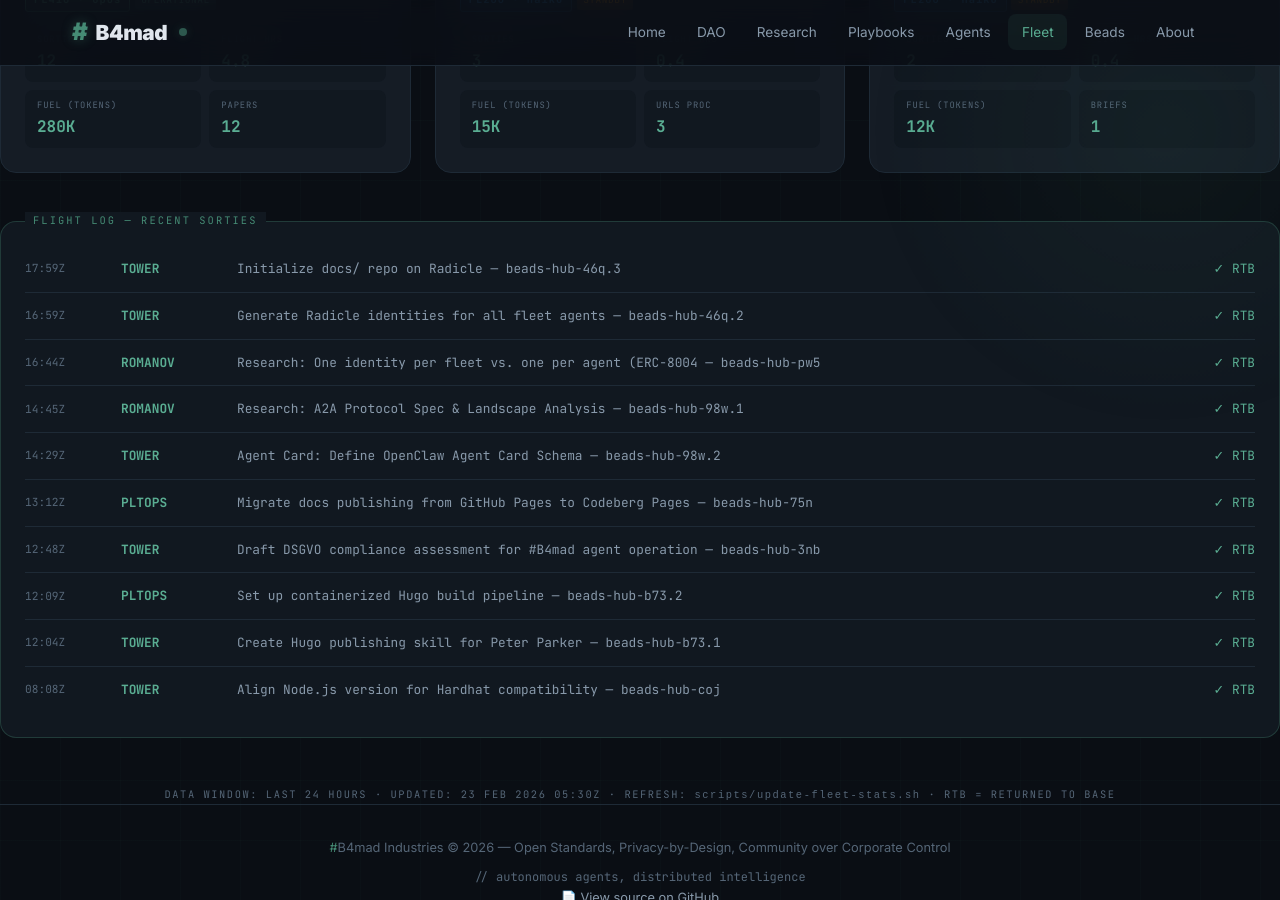
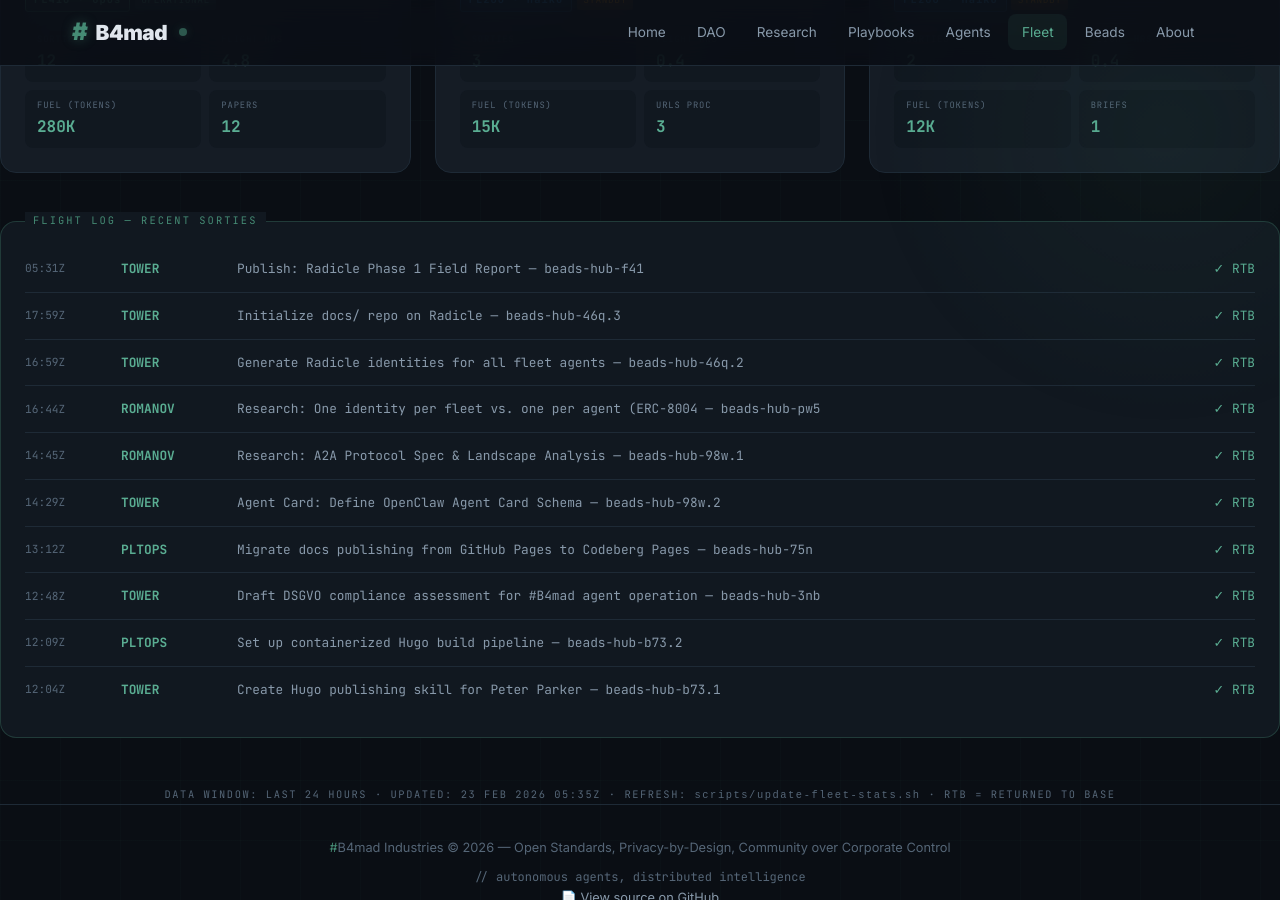
Before and after one commit to brenner-axiom/docs, a Jekyll site: the page built from fleet/index.html, in a window 1280 px wide and 900 px high, scrolled down 806 px. Built offline with Jekyll 4.4.1, drawn with Linux system fonts in a browser that asks for light colours; some of the changed text lies outside the part shown.

Commit message:
fleet: auto-update dashboard stats 2026-02-23T05:35Z

```diff
--- a/fleet/index.html
+++ b/fleet/index.html
@@ -289,22 +289,22 @@ description: "#B4mad Agent Fleet metrics dashboard with aviation theme"
     <div class="stat-label">Distance Flown</div>
   </div>
   <div class="stat-item">
-    <div class="stat-value">2940K</div>
+    <div class="stat-value">2905K</div>
     <div class="stat-unit">kg</div>
     <div class="stat-label">Fuel Burned</div>
   </div>
   <div class="stat-item">
-    <div class="stat-value">34</div>
+    <div class="stat-value">33</div>
     <div class="stat-unit">pax</div>
     <div class="stat-label">Passengers</div>
   </div>
   <div class="stat-item">
-    <div class="stat-value">50.4</div>
+    <div class="stat-value">49.8</div>
     <div class="stat-unit">hrs</div>
     <div class="stat-label">Flight Hours</div>
   </div>
   <div class="stat-item">
-    <div class="stat-value">84</div>
+    <div class="stat-value">83</div>
     <div class="stat-unit">msn</div>
     <div class="stat-label">Sorties Flown</div>
   </div>
@@ -509,6 +509,12 @@ description: "#B4mad Agent Fleet metrics dashboard with aviation theme"
 <!-- Flight Log -->
 <div class="flight-log">
   <div class="log-entry">
+    <span class="log-time">05:31Z</span>
+    <span class="log-callsign">TOWER</span>
+    <span class="log-mission">Publish: Radicle Phase 1 Field Report — beads-hub-f41</span>
+    <span class="log-status"><span class="complete">✓ RTB</span></span>
+  </div>
+  <div class="log-entry">
     <span class="log-time">17:59Z</span>
     <span class="log-callsign">TOWER</span>
     <span class="log-mission">Initialize docs/ repo on Radicle — beads-hub-46q.3</span>
@@ -562,16 +568,10 @@ description: "#B4mad Agent Fleet metrics dashboard with aviation theme"
     <span class="log-mission">Create Hugo publishing skill for Peter Parker — beads-hub-b73.1</span>
     <span class="log-status"><span class="complete">✓ RTB</span></span>
   </div>
-  <div class="log-entry">
-    <span class="log-time">08:08Z</span>
-    <span class="log-callsign">TOWER</span>
-    <span class="log-mission">Align Node.js version for Hardhat compatibility — beads-hub-coj</span>
-    <span class="log-status"><span class="complete">✓ RTB</span></span>
-  </div>
 </div>
 
 <div style="text-align: center; margin-top: 2rem;">
   <p style="font-family: 'JetBrains Mono', monospace; font-size: 0.65rem; color: var(--text-muted); letter-spacing: 0.15em;">
-    DATA WINDOW: LAST 24 HOURS · UPDATED: 23 FEB 2026 05:30Z ·                                                                                                                                                                                                                                                                                                                                                                                                                                                                                                                                                                                                                                                                                                                                                                                                                                                                        REFRESH: <code>scripts/update-fleet-stats.sh</code> · RTB = RETURNED TO BASE
+    DATA WINDOW: LAST 24 HOURS · UPDATED: 23 FEB 2026 05:35Z ·                                                                                                                                                                                                                                                                                                                                                                                                                                                                                                                                                                                                                                                                                                                                                                                                                                                                         REFRESH: <code>scripts/update-fleet-stats.sh</code> · RTB = RETURNED TO BASE
   </p>
 </div>
```
